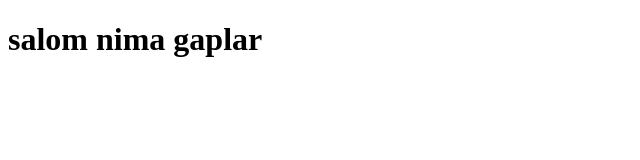
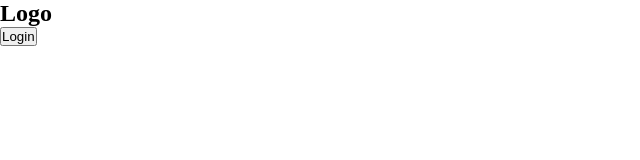
Before and after one commit to Otabek1990/git-darsi, a plain HTML site: page index.html in a window 1280 px wide. Shown: the whole page, without its empty margins (0-640 px from the left). Drawn offline with Linux system fonts and the light colour scheme.

Commit message:
navbar qismi boshlandi

```diff
--- a/index.html
+++ b/index.html
@@ -4,8 +4,14 @@
     <meta charset="UTF-8">
     <meta name="viewport" content="width=device-width, initial-scale=1.0">
     <title>Document</title>
+    <link rel="stylesheet" href="./index.css">
 </head>
 <body>
-    <h1>salom nima gaplar</h1>
+  <nav>
+    <h1>Logo</h1>
+    <button>
+        Login
+    </button>
+  </nav>
 </body>
 </html>
```
Also changed, not shown: matnlar.txt (deleted).
